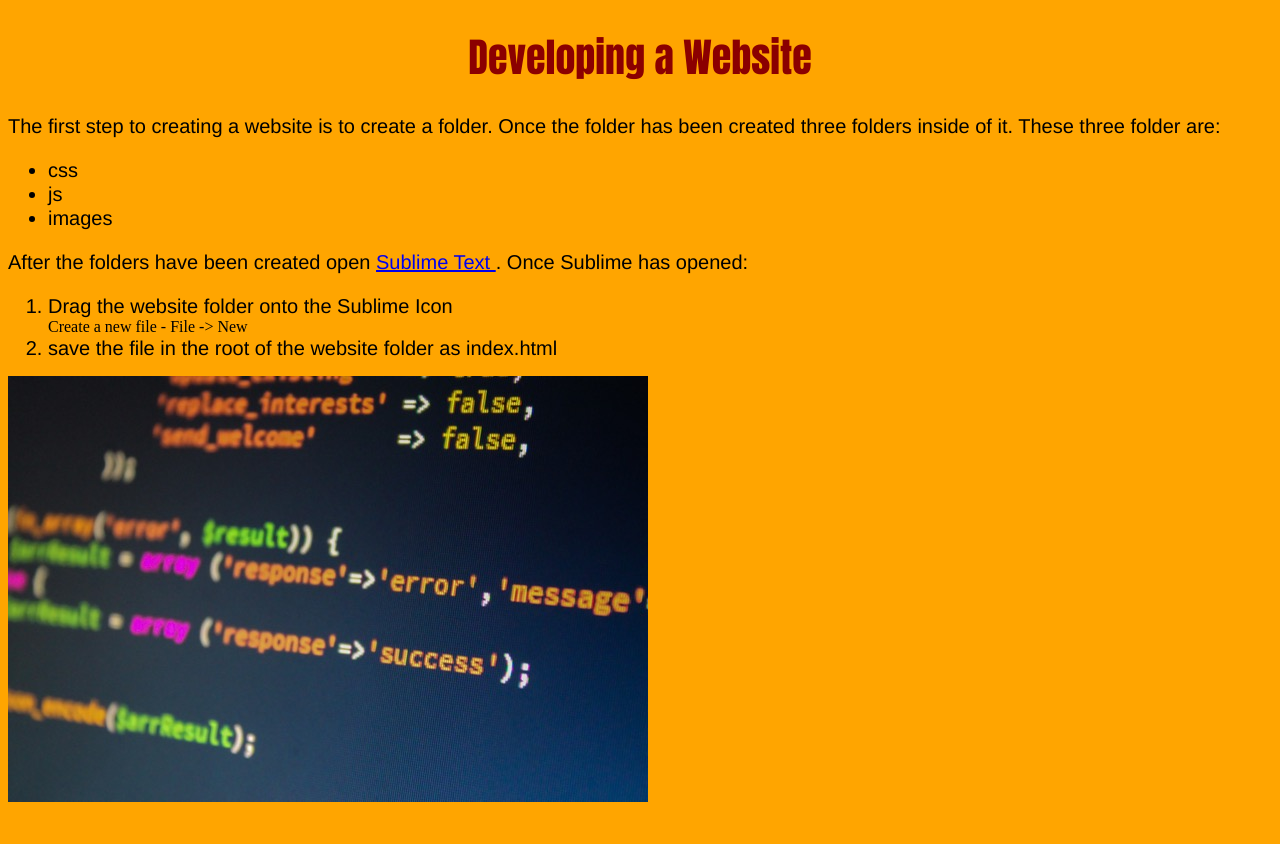
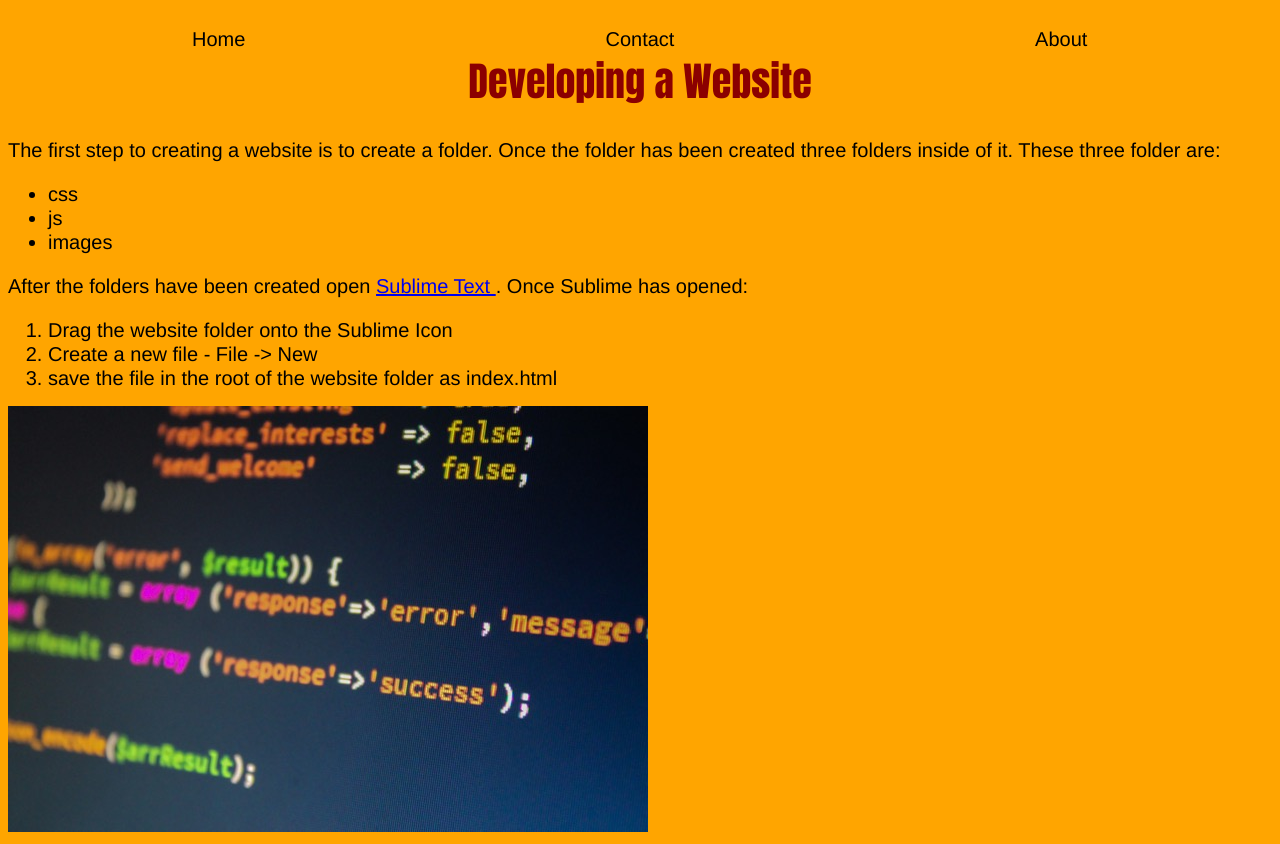
Before and after one commit to akalam00/my_firstwebsite, a plain HTML site: page index.html in a window 1280 px wide. Before the commit the page ends 814 px from the top, so only its background shows below. Drawn offline with Linux system fonts and the light colour scheme.

Commit message:
add a nav and content page

```diff
--- a/css/style.css
+++ b/css/style.css
@@ -1,7 +1,25 @@
 body {
 	background-color: orange;
 }
+nav ul {
+	list-style: none;
+	padding: 0;
+}
 
+nav li{
+	float:left;
+	text-align: center;
+	width:33.33%;
+}
+nav a {
+	color: black;
+	text-decoration: none;
+}
+
+nav a:hover {
+	text-decoration: underline;
+	color:red;
+}
 h1 {
 	text-align: center;
 	font-family: Impact, sans-serif;
@@ -9,6 +27,7 @@ h1 {
 	color: darkred;
 }
 p, li {
+	color: bold black;
 	font-family: Helvetica, sans-serif;
 	font-size: 20px;
 	line-height: 24px;
--- a/index.html
+++ b/index.html
@@ -6,6 +6,13 @@
 <link rel="stylesheet" href="css/style.css">
 </head>
 <body>
+<nav>
+	<ul>
+		<li><a href="index.html">Home</a></li>
+		<li><a href="contact.html">Contact</a></li>
+		<li><a href="#">About</a></li>
+	</ul>
+</nav>
 <h1> Developing a Website</h1>
 <p> The first step to creating a website is to create a folder. Once the folder has been created three folders inside of it. These three folder are:</p>
 <ul>
@@ -16,7 +23,7 @@
 <p> After the folders have been created open <a href="https://www.sublimetext.com/" target="_blank" > Sublime Text </a>. Once Sublime has opened:  </p>
 <ol>
 	<li> Drag the website folder onto the Sublime Icon </li>
-	</li>Create a new file - File -> New</li>
+	<li>Create a new file - File -> New</li>
 	<li> save the file in the root of the website folder as index.html</li>
 </ol>
 <img src="images/coding.jpeg"
```
Also changed, not shown: contact.html (added, +20 -0 lines), images/fall.jpg (added).
